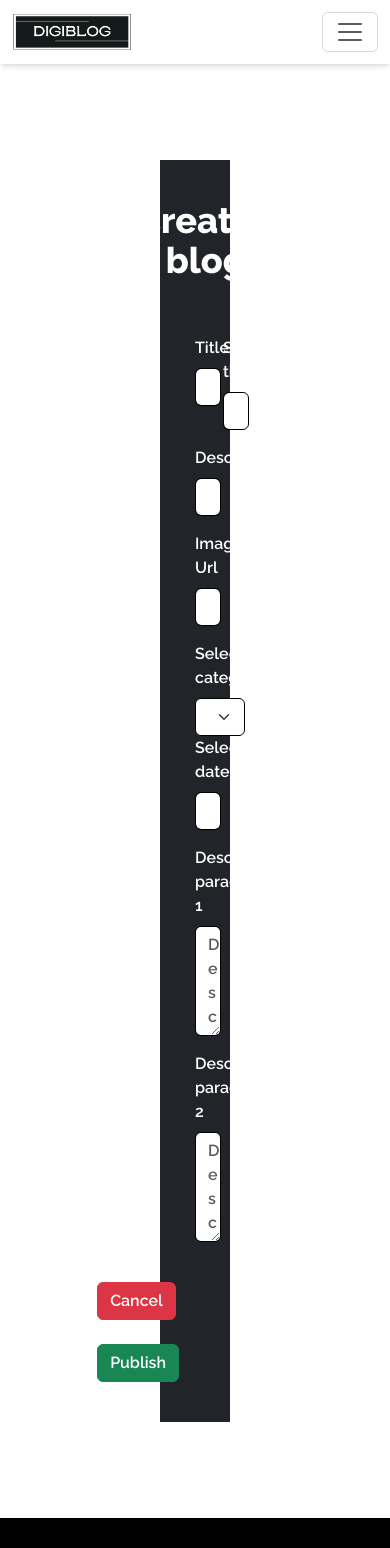
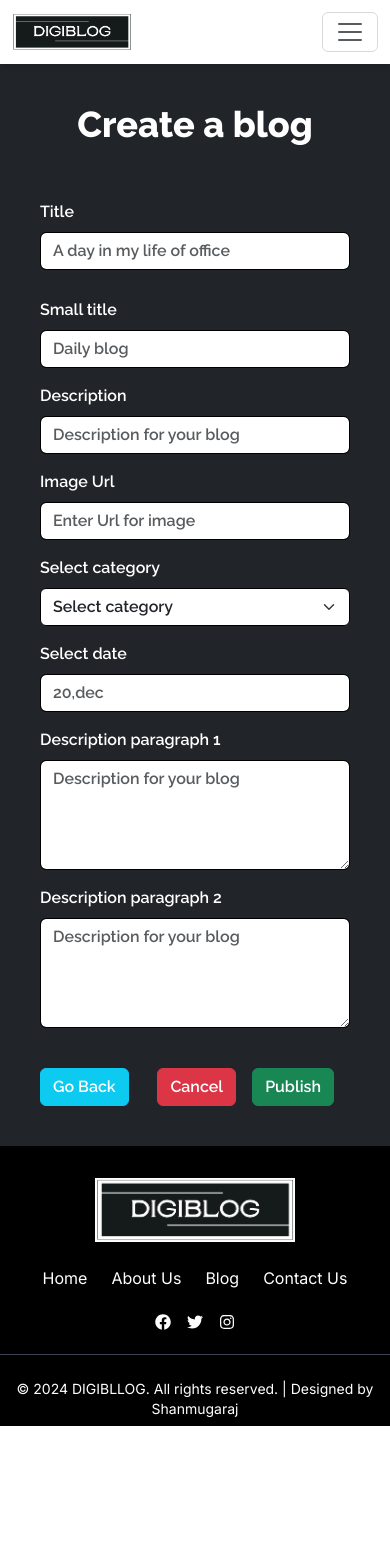
Before and after one commit to ShanZenX/Digi-blog, a Next.js app: page /write in a window 390 px wide. Shown: the top 1548 px of the page. After the commit the page ends 1426 px from the top, so only its background shows below. Built offline with nearby package versions, Linux system fonts and the light colour scheme.

Commit message:
added responsive to create blog form in write page

```diff
--- a/app/write/page.jsx
+++ b/app/write/page.jsx
@@ -6,8 +6,9 @@ import Heading from "../Components/mini-components/Heading";
 import { Button } from "react-bootstrap";
 import { Raleway } from "next/font/google";
 import { useState } from "react";
-import {db} from  "../firebase"
+import { db } from "../firebase";
 import { collection, addDoc } from "firebase/firestore";
+import Link from "next/link";
 
 const fontRaleway = Raleway({
   weight: "600",
@@ -15,12 +16,10 @@ const fontRaleway = Raleway({
   subsets: ["latin"],
 });
 
-
 export default function Page() {
-
-useEffect((()=>{
+  useEffect(() => {
     // const q =
-}))
+  });
 
   const [blogData, setBlogData] = useState({
     little_title: "",
@@ -31,18 +30,14 @@ useEffect((()=>{
     date: "",
     additional_info: "",
     additional_info_2: "",
-
   });
-
-
 
   // add form data to firebase
 
-  const handelSubmit = async(e) => {
-
+  const handelSubmit = async (e) => {
     e.preventDefault();
     console.log(blogData);
-    if(blogData.category !== "" ){
+    if (blogData.category !== "") {
       await addDoc(collection(db, "blogs"), {
         little_title: blogData.little_title,
         title: blogData.title,
@@ -52,28 +47,25 @@ useEffect((()=>{
         date: blogData.date,
         additional_info: blogData.additional_info,
         additional_info_2: blogData.additional_info_2,
+      });
+      alert("Your blog created successfully");
+    } else {
+      alert("There is an issue in the website please try again");
     }
-      );
-      alert("Your blog created successfully")
-
-    } else{
-      alert("There is an issue in the website please try again")
-    }
-
-
   };
 
   const handelChange = (e) => {
-    const {name , value} = e.target
+    const { name, value } = e.target;
     setBlogData((prevData) => ({
-      ...prevData, [name]:value
+      ...prevData,
+      [name]: value,
     }));
-    console.log(e.target.value)
+    console.log(e.target.value);
   };
 
   return (
     <div
-      className={`flex flex-col items-center justify-center mx-40 my-24 bg-[#212529] text-white ${fontRaleway.className} `}
+      className={`flex flex-col items-center justify-center  md:mx-40 md:my-24 bg-[#212529] text-white ${fontRaleway.className} `}
     >
       <div className="pt-10 ">
         {" "}
@@ -82,8 +74,8 @@ useEffect((()=>{
 
       <div className="w-full p-10 flex flex-col">
         <Form className="flex flex-col" onSubmit={handelSubmit}>
-          <span className="flex gap-7 mb-3">
-            <span className="w-1/2">
+          <span className="flex md:flex-row   flex-col gap-7 mb-3">
+            <span className="md:w-1/2">
               {" "}
               <Form.Label to="Title">Title</Form.Label>
               <Form.Control
@@ -92,12 +84,11 @@ useEffect((()=>{
                 name="title"
                 onChange={handelChange}
                 placeholder="A day in my life of office"
-
                 className="font-thin border-black focus:!shadow-lg"
                 required
               />
             </span>
-            <span className="w-1/2">
+            <span className="md:w-1/2">
               {" "}
               <Form.Label to="SmallTitle">Small title</Form.Label>
               <Form.Control
@@ -108,7 +99,6 @@ useEffect((()=>{
                 placeholder="Daily blog"
                 className="font-thin border-black focus:!shadow-lg"
                 required
-
               />
             </span>
           </span>
@@ -123,7 +113,6 @@ useEffect((()=>{
               placeholder="Description for your blog"
               className="font-thin border-black focus:!shadow-lg "
               required
-
             />
           </span>
           <span className="mb-3 flex flex-col">
@@ -136,20 +125,18 @@ useEffect((()=>{
               placeholder="Enter Url for image"
               className="font-thin border-black focus:!shadow-lg "
               required
-
             />
           </span>
           <span className="md:flex gap-7 mb-3">
-            <span className="md:w-1/2">
+            <span className="md:w-1/2 ">
               <Form.Label to="SmallTitle">Select category</Form.Label>
               <Form.Select
                 value={blogData.category}
                 name="category"
                 onChange={handelChange}
                 aria-label="Default select example"
-                className="font-thin border-black focus:!shadow-lg"
+                className="font-thin border-black focus:!shadow-lg mb-3 md:mb-0"
                 required
-
               >
                 <option>Select category</option>
                 <option value="Game">Game</option>
@@ -159,6 +146,8 @@ useEffect((()=>{
                 <option value="Anime">Anime</option>
                 <option value="Travel">Travel</option>
                 <option value="Fitness">Fitness</option>
+                <option value="Finance">Fitness</option>
+                <option value="Health">Fitness</option>
               </Form.Select>
             </span>
             <span className="md:w-1/2">
@@ -172,14 +161,11 @@ useEffect((()=>{
                 placeholder="20,dec"
                 className="font-thin border-black focus:!shadow-lg"
                 required
-
               />
             </span>
           </span>
           <span className="mb-3 flex flex-col">
-            <Form.Label to="description-2">
-              Description paragraph 1
-            </Form.Label>
+            <Form.Label to="description-2">Description paragraph 1</Form.Label>
             <Form.Control
               type="text"
               as="textarea"
@@ -190,13 +176,10 @@ useEffect((()=>{
               placeholder="Description for your blog"
               className="font-thin border-black focus:!shadow-lg "
               required
-
             />
           </span>{" "}
           <span className="mb-3 flex flex-col">
-            <Form.Label to="description-3">
-              Description paragraph 2
-            </Form.Label>
+            <Form.Label to="description-3">Description paragraph 2</Form.Label>
             <Form.Control
               type="text"
               as="textarea"
@@ -207,17 +190,25 @@ useEffect((()=>{
               placeholder="Description for your blog"
               className="font-thin border-black focus:!shadow-lg "
               required
-
             />
           </span>
-          <span className="self-end ">
+          <div className="flex w-full justify-between">
+            <Button variant="info" className="mr-4 mt-4 self-start">
+              <Link href={"/blog"} className=" text-white no-underline">
+                Go Back
+              </Link>
+            </Button>
+            <div className="justify-between">
               <Button variant="danger" className="mr-4 mt-4">
+                <Link href={"/blog"} className=" text-white no-underline">
                   Cancel
-            </Button>{" "}
+                </Link>
+              </Button>
               <Button variant="success" type="submit" className="mr-4 mt-4">
                 Publish
-            </Button>{" "}
-          </span>
+              </Button>
+            </div>
+          </div>
         </Form>
       </div>
     </div>
```
Lines whose indentation alone changed are shown as unchanged.
